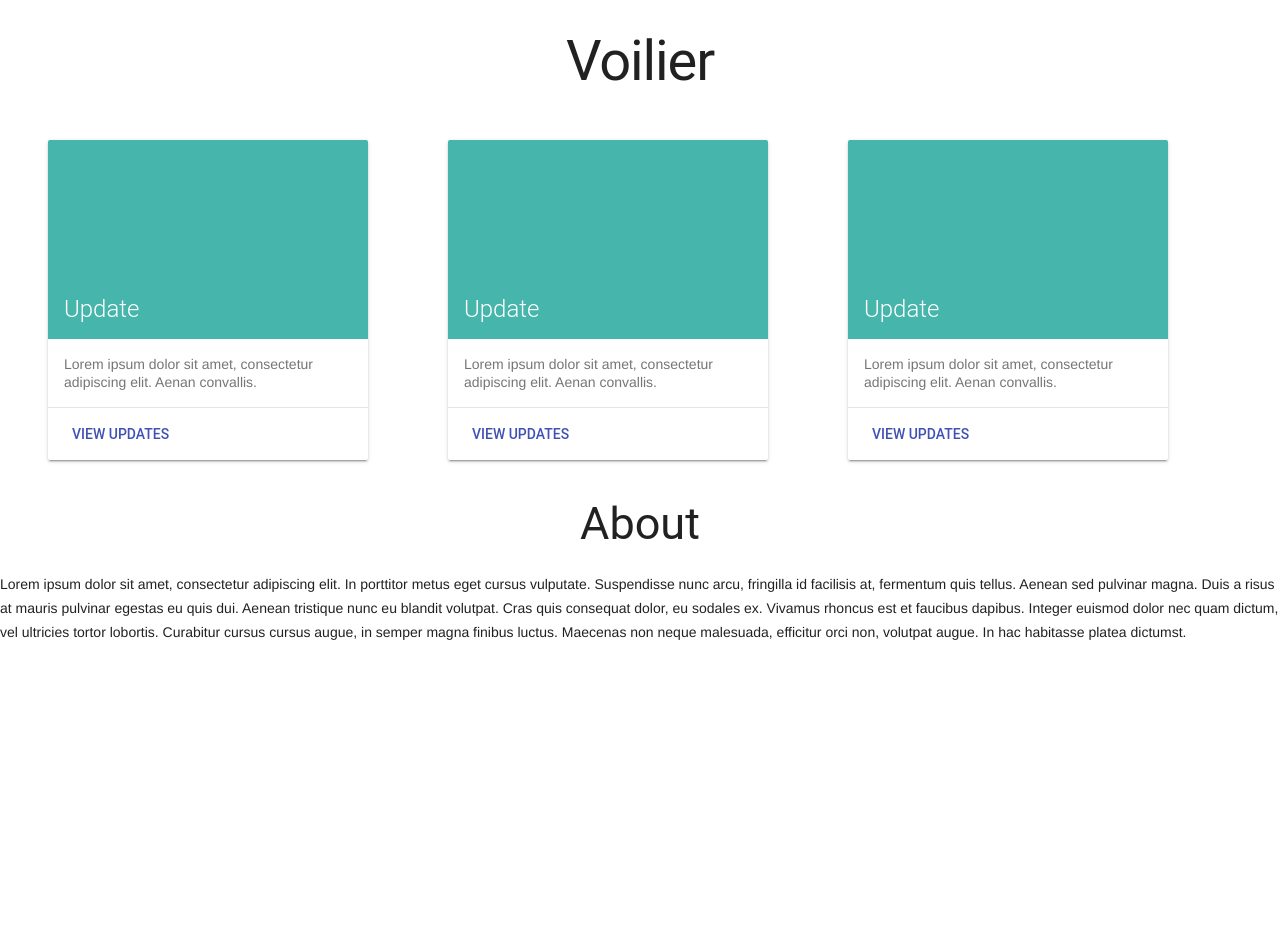
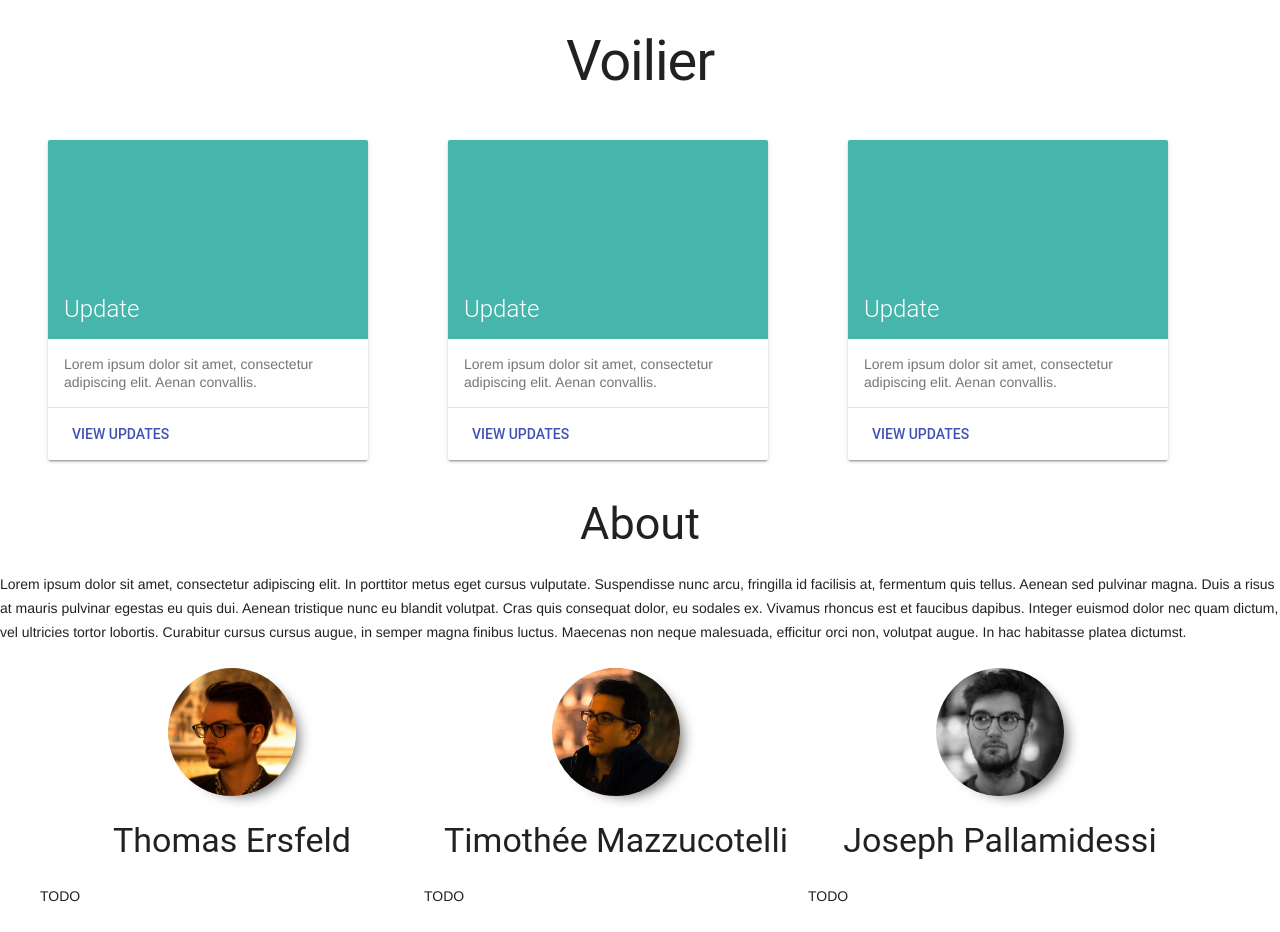
Before and after one commit to Voilier/voilier-front, a website: page index.html in a window 1280 px wide. Before the commit the page ends 824 px from the top, so only its background shows below. Drawn offline with nearby package versions, Linux system fonts and the light colour scheme.

Commit message:
Add section about the authors

```diff
--- a/index.css
+++ b/index.css
@@ -2,8 +2,14 @@
   max-width: 1200px;
 }
 
-.centered {
+.centered-text {
   text-align:center;
+}
+
+.centered-element {
+  display:block;
+  margin-left:auto;
+  margin-right:auto;
 }
 
 .content {
@@ -21,3 +27,14 @@
   background:
     url('../assets/demos/dog.png') bottom right 15% no-repeat #46B6AC;
 }
+
+.circle-avatar {
+    width:128px;
+    -webkit-border-radius: 50%;
+    -moz-border-radius: 50%;
+    border-radius: 50%;
+
+    -webkit-box-shadow: 10px 7px 14px -8px rgba(0,0,0,0.61);
+    -moz-box-shadow: 10px 7px 14px -8px rgba(0,0,0,0.61);
+    box-shadow: 10px 7px 14px -8px rgba(0,0,0,0.61);
+}
```
Also changed, not shown: index.html (+23 -2 lines), images/avatar/jp.jpg (added), images/avatar/te.jpg (added), images/avatar/tm.jpg (added).
